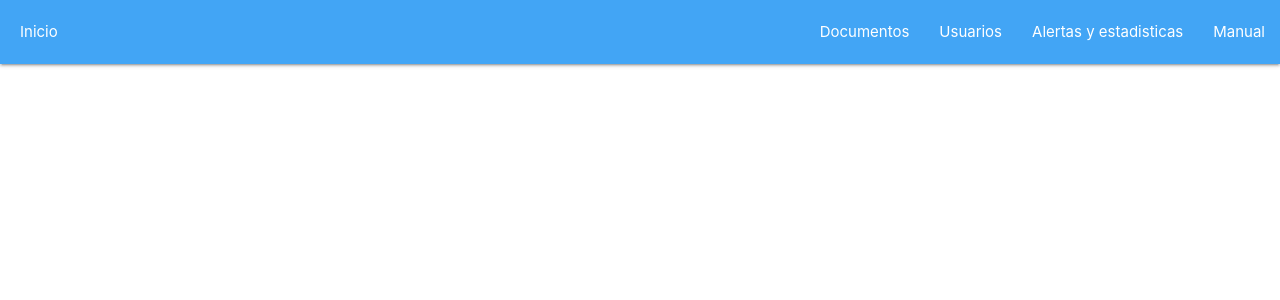
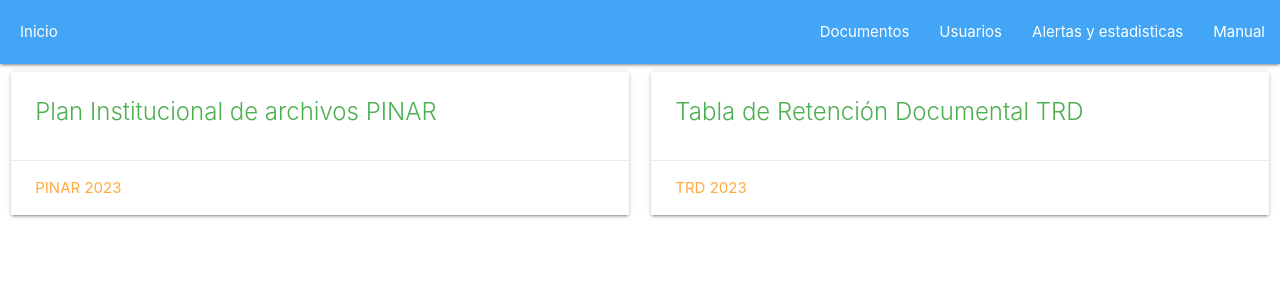
Before and after one commit to SadirSanchez/Proyecto_Archivo, a Vue app: page / in a window 1280 px wide. Shown: the top 300 px of the page. Built offline with nearby package versions, Linux system fonts and the light colour scheme.

Commit message:
pagina principal instalada

```diff
--- a/src/views/HomeView.vue
+++ b/src/views/HomeView.vue
@@ -1,7 +1,33 @@
-<script setup>
-
+<script>
+    export default {
+        name: 'HomeView'
+    }
 </script>
 
 <template>
+    <div class="row">
+                <div class="col s12 m6">
+                    <div class="card blue-white darken-1">
+                        <div class="card-content green-text">
+                            <span class="card-title">Plan Institucional de archivos PINAR</span>
+                        </div>
+                        <div class="card-action">
+                            <a href="../Documentos/58558_7plan-institucional-de-archivo-pinar-2023.pdf"
+                                target="_blank">Pinar 2023</a>
+                        </div>
+                    </div>
+                </div>
 
+                <div class="col s12 m6">
+                    <div class="card blue-white darken-1">
+                        <div class="card-content green-text">
+                            <span class="card-title">Tabla de Retención Documental TRD</span>
+                        </div>
+                        <div class="card-action">
+                            <a href="../Documentos/TRD DE LA ALCALDIA DE PLANETA RICA (1).xlsx" target="_blank">TRD
+                                2023</a>
+                        </div>
+                    </div>
+                </div>
+    </div>
 </template>
```
